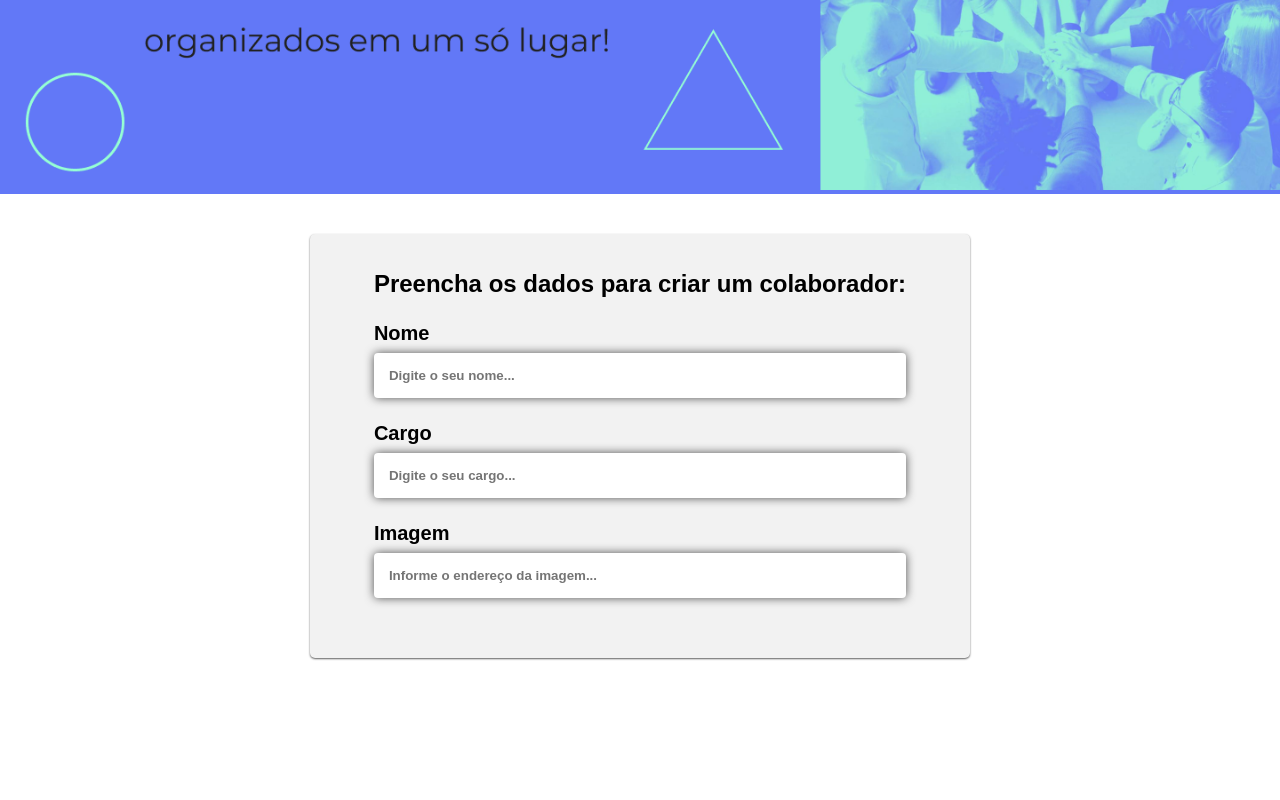
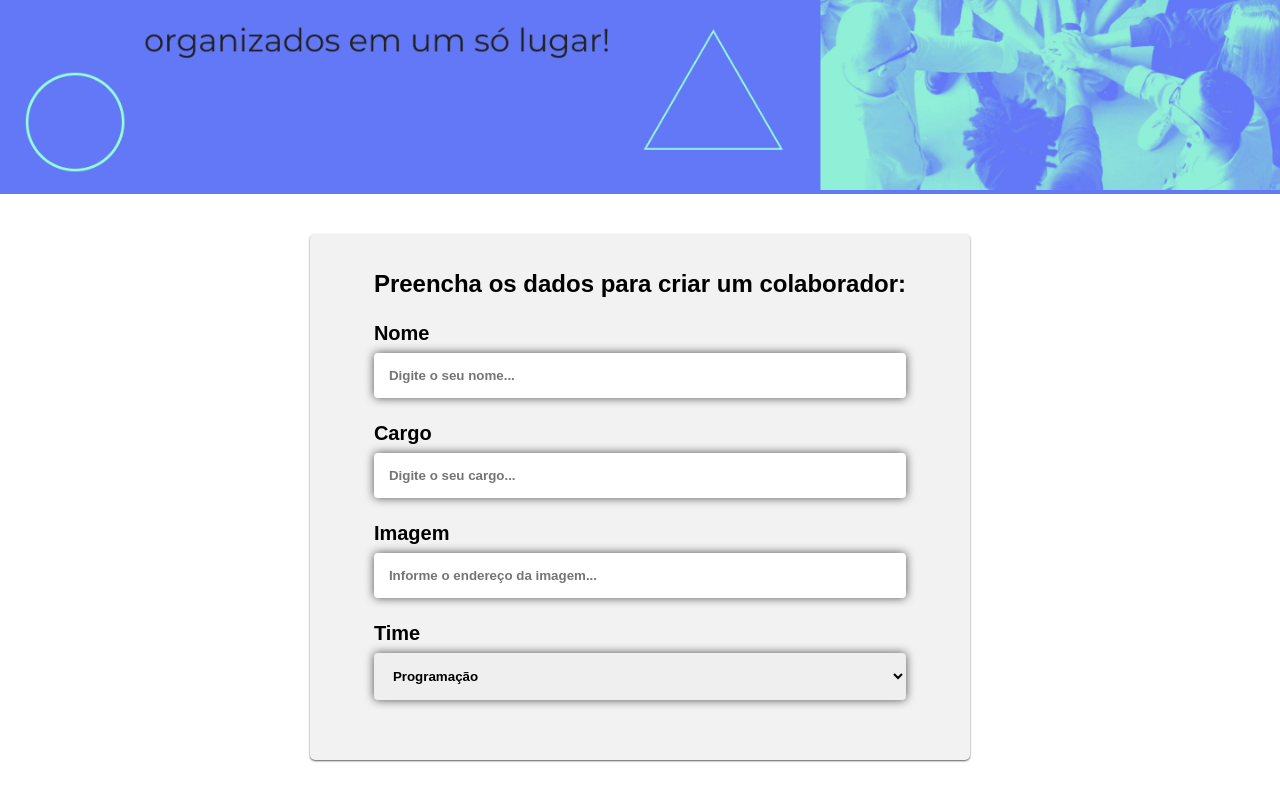
Before and after one commit to ThomazHilario/React-One, a JavaScript app in the folder organo/: page / in a window 1280 px wide. Shown: the part 304-1104 px from the top of the page. Before the commit the page ends 1002 px from the top, so only its background shows below. Built offline with nearby package versions, Linux system fonts and the light colour scheme; the HTML template or start-up script is replaced by a standard one.

Commit message:
feat: Criando o componente de select

```diff
--- a/organo/src/components/Formulario/index.js
+++ b/organo/src/components/Formulario/index.js
@@ -1,9 +1,22 @@
 // import InputForm
 import { InputForm } from '../InputForm'
+
+// Componentes
+import { SuspenseList } from '../SuspenseList'
 
 import './formulario.css'
 
 export const Form = () => {
+
+    const times = [
+        'Programação',
+        'Front-End',
+        'Back-End',
+        'DevOps',
+        'Inovaçao e Gestão',
+        'Desing'
+    ]
+
     return(
         <section className="section__formulario">
             <form>
@@ -11,6 +24,7 @@ export const Form = () => {
                 <InputForm nameLabel={'Nome'} textPlaceholder={'Digite o seu nome...'}/>
                 <InputForm nameLabel={'Cargo'} textPlaceholder={'Digite o seu cargo...'}/>
                 <InputForm nameLabel={'Imagem'} textPlaceholder={'Informe o endereço da imagem...'}/>
+                <SuspenseList nameLabel={'Time'} itens={times}/>
             </form>
         </section>
     )
--- /dev/null
+++ b/organo/src/components/SuspenseList/index.js
@@ -0,0 +1,13 @@
+import './suspenseList.css'
+
+export const SuspenseList = ({nameLabel, itens}) => {
+    return(
+        <div className="container__select">
+            <label>{nameLabel}</label>
+
+            <select>
+                {itens.map((item,idx) => <option key={idx}>{item}</option>)}
+            </select>
+        </div>
+    )
+}
--- /dev/null
+++ b/organo/src/components/SuspenseList/suspenseList.css
@@ -0,0 +1,20 @@
+.container__select{
+    display: flex;
+    flex-direction: column;
+    gap: 8px;
+    margin: 24px 0;
+}
+
+.container__select > label{
+    font-size: 20px;
+    font-weight: bold;
+}
+
+.container__select > select{
+    padding: 15px;
+    border-radius: 4px;
+    border: 0;
+    box-shadow: 0px 0px 10px rgba(0, 0, 0, 0.674);
+    outline: none;
+    font-weight: 600;
+}
```
